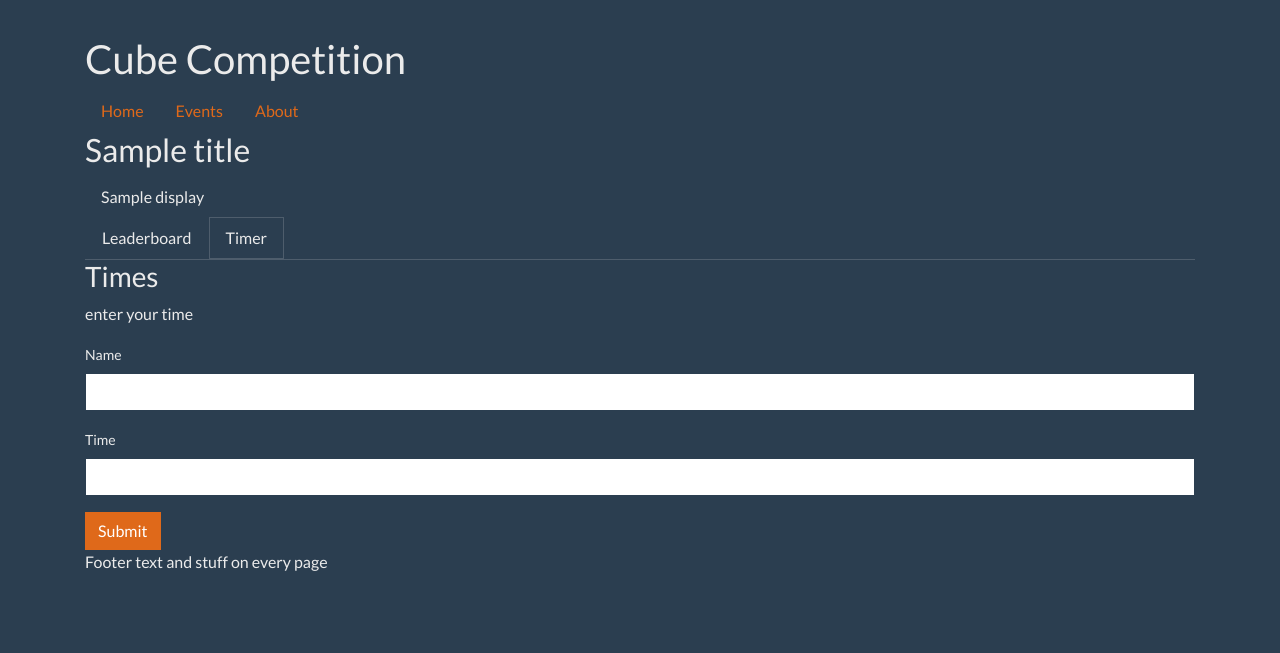
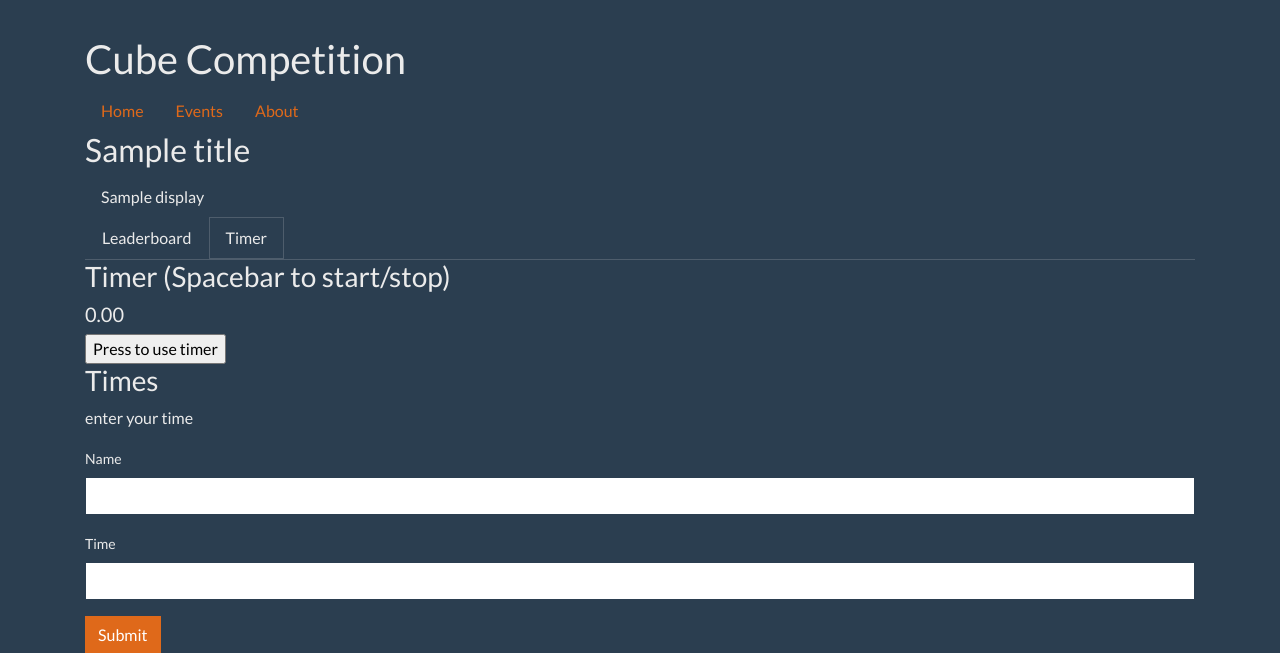
Before and after one commit to Jscholey/crispy-invention, a Flask app: template templates/timer.html in a window 1280 px wide. Shown: the top 653 px of the page. Run offline with Flask 2, Linux system fonts and the light colour scheme; the template is opened without the code that fills it: most values are stand-ins (such as "Sample title", 1, 10 or a date in 2020); some libraries are stand-ins or nearby versions.

Commit message:
timer stuff, not auto yet

```diff
--- a/static/event.js
+++ b/static/event.js
@@ -0,0 +1,41 @@
+var time = 0;
+var timeStr = "0.00";
+
+var loop;
+
+var running = false;
+
+var usingTimer = false;
+
+function useTimer() {
+	usingTimer = !usingTimer;
+	if (usingTimer) {
+		document.getElementById("engage").value = "Press if not using timer";
+	} else {
+		document.getElementById("engage").value = "Press to use timer";
+	}
+}
+
+document.onkeypress = function (e) {
+	e = e || window.event;
+	if (usingTimer) {
+		if (e.keyCode == 32 && !running) {
+			running = true;
+			loop = setInterval(
+				function() {
+					time = time + 1;
+					var csStr = time.toString();
+					while (csStr.length < 3) {
+						csStr = "0" + csStr;
+					}
+					timeStr = csStr.slice(0, -2) + "." + csStr.slice(-2);
+					document.getElementById("time").innerHTML = timeStr;
+				},
+				10
+			);
+		} else if (running) {
+			clearInterval(loop);
+			useTimer();
+		}
+	}
+};
--- a/templates/timer.html
+++ b/templates/timer.html
@@ -1,8 +1,17 @@
 {% extends "eventTemplate.html" %}
+
+{% block head %}<script src="{{ url_for('static', filename='event.js') }}"></script>{% endblock %}
 
 {% block panel %}
 
+	<h3>Timer (Spacebar to start/stop)</h3>
+
+	<h5 id="time">0.00</h5>
+
+	<input id="engage" type="button" value="Press to use timer" onclick="useTimer();">
+
     <h3>Times</h3>
+
     <p>enter your time</p>
 
     <form action="/event" method="post">
```
